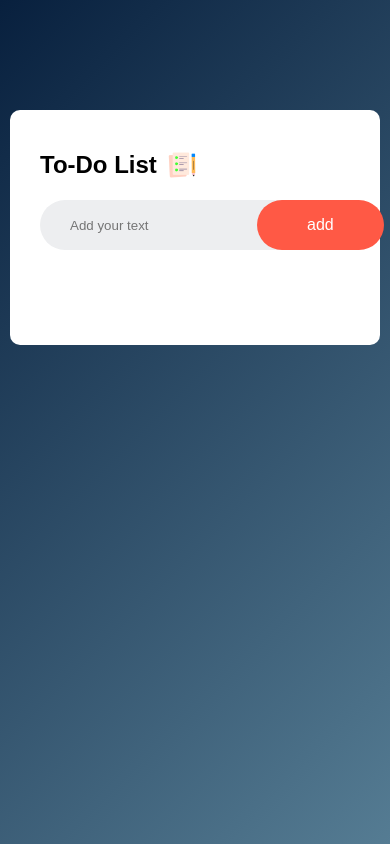
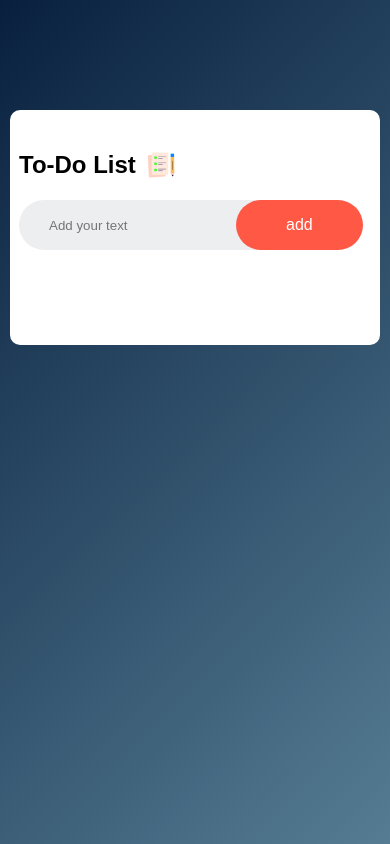
Before and after one commit to NayanRane/To-Do-List, a plain HTML site: page index.html in a window 390 px wide. Drawn offline with Linux system fonts and the light colour scheme.

Commit message:
New code

```diff
--- a/style.css
+++ b/style.css
@@ -109,3 +109,10 @@ ul li span{
 ul li span:hover{
     background: #edeef0;
 }
+
+
+@media only screen and (max-width:600px){
+    .todo-app{
+       padding-left: 9px;
+    }
+}
```
